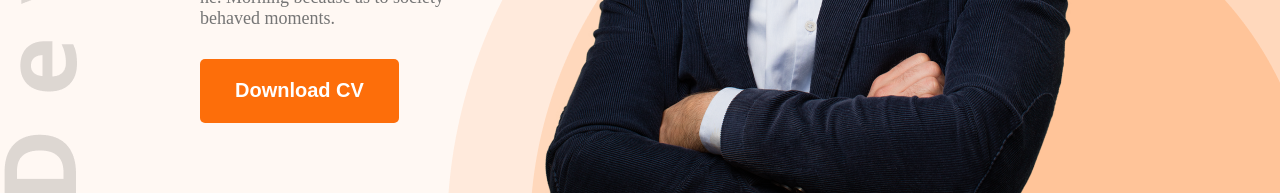
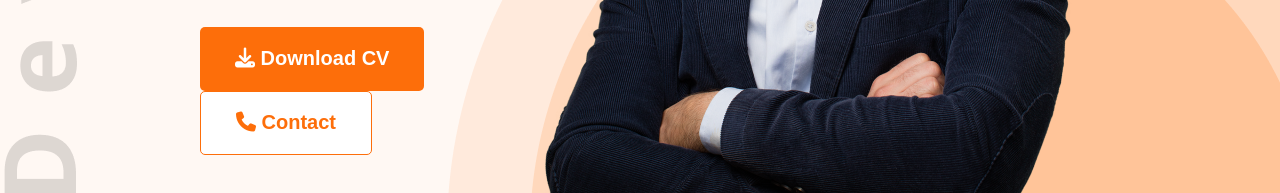
Before and after one commit to izumana17/developer-portfolio, a plain HTML site: page index.html in a window 1280 px wide. Shown: the part 607-800 px from the top of the page. Drawn offline with Linux system fonts and the light colour scheme.

Commit message:
added font awesome

```diff
--- a/index.html
+++ b/index.html
@@ -5,6 +5,7 @@
     <meta http-equiv="X-UA-Compatible" content="IE=edge">
     <meta name="viewport" content="width=device-width, initial-scale=1.0">
     <title>Developer Portfolio</title>
+    <script src="https://kit.fontawesome.com/0a34141eff.js" crossorigin="anonymous"></script>
     <link rel="stylesheet" href="styles/portfolio.css">
     <link rel="preconnect" href="https://fonts.googleapis.com"><link rel="preconnect" href="https://fonts.gstatic.com" crossorigin><link href="https://fonts.googleapis.com/css2?family=Playfair+Display&display=swap" rel="stylesheet">
 </head>
@@ -24,7 +25,8 @@
                 <h3 class="banner-sub-title">Hi, I'm</h3>
                 <h1 class="banner-title">Mary Hardy</h1>
                 <p class="banner-des">Shot what able cold new see hold.Friendly as an betrayed formerly he. Morning because as to society behaved moments.</p>
-                <button class="btn-primary">Download CV</button>
+                <button class="btn-primary"><i class="fa-solid fa-download"></i> Download CV</button>
+                <button class="btn-secondary"><i class="fa-solid fa-phone"></i> Contact</button>
             </div>
             <img src="images/hardy.png" alt="">
         </div>
@@ -132,7 +134,7 @@
             </div>
         </div>
        <div class="resume-button">
-        <button class="btn-primary">Download CV</button>
+        <button class="btn-primary"><i class="fa-solid fa-download"></i> Download CV</button>
        </div>
        </section>
 
--- a/styles/portfolio.css
+++ b/styles/portfolio.css
@@ -14,6 +14,17 @@
     height: 64px;
     border-radius: 5px;
     background: #FD6E0A;
+}
+.btn-secondary{
+    color: #FD6E0A;
+    font-weight: 700;
+    font-size: 20px;
+    border: 0;
+    padding: 18px 35px;
+    height: 64px;
+    border-radius: 5px;
+    background: #FFFFFF;
+    border: 1px solid #FD6E0A;
 }
 
 /* header and navigation */
```
